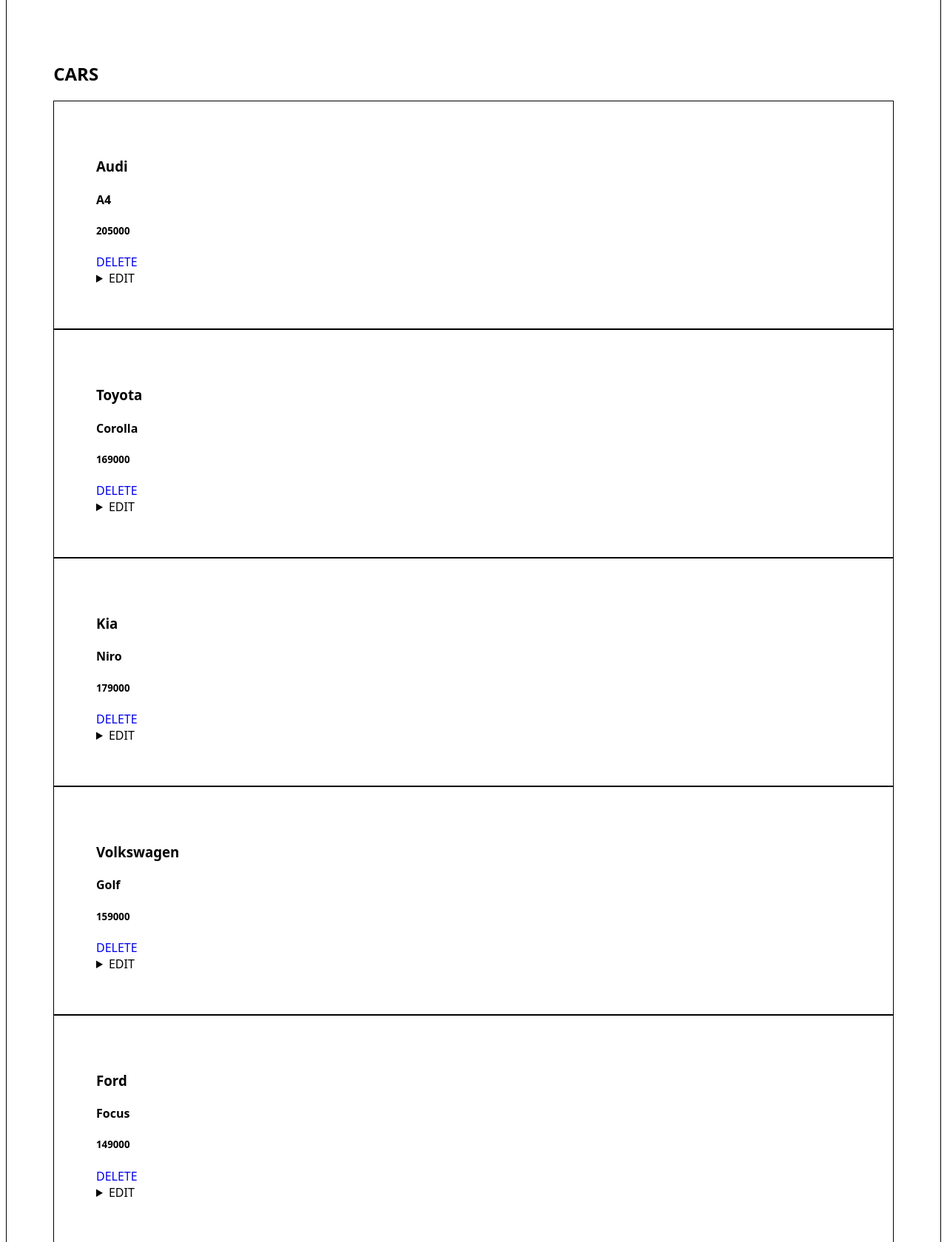
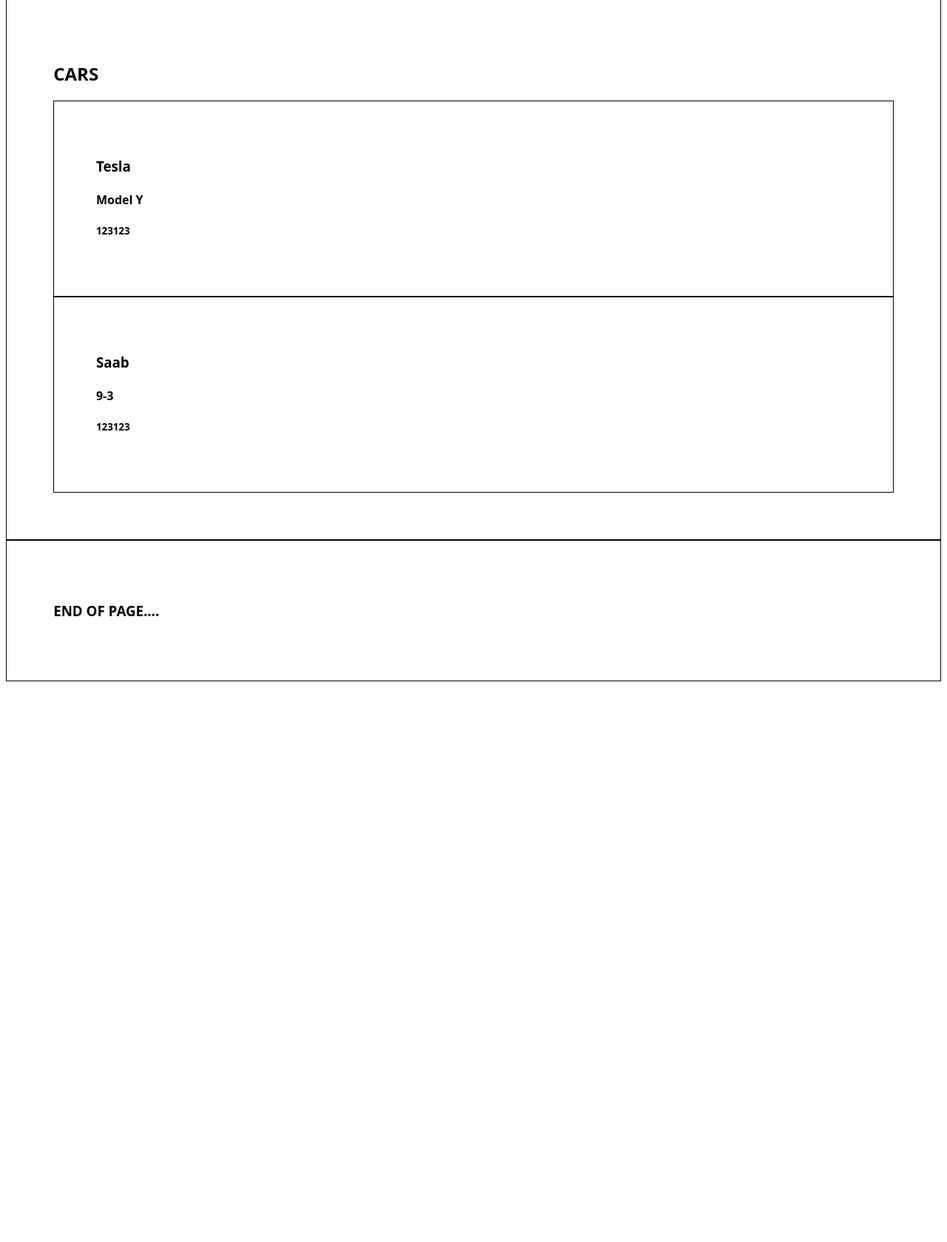
Before and after one commit to mrPefr/php-router-cars-2026, a PHP site: page /cars in a window 1280 px wide. Shown: the part 275-1954 px from the top of the page at 74% size. After the commit the page ends 1196 px from the top, so only its background shows below. Run offline with PHP 8.4, Linux system fonts and the light colour scheme.

Commit message:
fixat ownerStuff

```diff
--- a/assets/client.js
+++ b/assets/client.js
@@ -3,6 +3,6 @@ function hideErrorSection(){
 
     setTimeout(()=>{
         document.querySelector(".messages").classList.add("hidden");
-    },3000);
+    },6000);
 
 }
--- a/auth.php
+++ b/auth.php
@@ -26,7 +26,6 @@ class Auth{
 
         if(empty($users[$user['email']])){
             throw new Exception("Bad Credentials");
-
         }
 
         $dbUser = $users[$user['email']];
@@ -35,8 +34,9 @@ class Auth{
             throw new Exception("Bad Credentials pw");
 
         // Fixa session
-        $_SESSION["userid"] = $dbUser['id'];
+        $_SESSION["userId"] = $dbUser['id'];
         $_SESSION["email"] = $dbUser['email'];
+        $_SESSION["role"] = $dbUser['role'];
 
         return "Login Succes";
 
@@ -45,6 +45,16 @@ class Auth{
     }
     public static function logout(){}
 
+    public static function checkAuth(){
+
+        if(!empty($_SESSION['userId'])){
+            return true;
+        }
+
+        return false;
+
+    }
+
 
 
 }
--- a/cars.json
+++ b/cars.json
@@ -1,68 +1,16 @@
 [
     {
-        "id": "id_3",
-        "brand": "Audi",
-        "model": "A4",
-        "price": "205000"
+        "brand": "Tesla",
+        "model": "Model Y",
+        "price": "123123",
+        "id": "16ab3bd7469807",
+        "userId": "16ab377f6b1f9b"
     },
     {
-        "id": "id_4",
-        "brand": "Toyota",
-        "model": "Corolla",
-        "price": 169000
-    },
-    {
-        "id": "id_5",
-        "brand": "Kia",
-        "model": "Niro",
-        "price": 179000
-    },
-    {
-        "id": "id_6",
-        "brand": "Volkswagen",
-        "model": "Golf",
-        "price": 159000
-    },
-    {
-        "id": "id_7",
-        "brand": "Ford",
-        "model": "Focus",
-        "price": 149000
-    },
-    {
-        "id": "id_8",
-        "brand": "Mercedes-Benz",
-        "model": "C200",
-        "price": 239000
-    },
-    {
-        "id": "id_9",
-        "brand": "Hyundai",
-        "model": "Ioniq",
-        "price": 159000
-    },
-    {
-        "id": "id_10",
-        "brand": "Skoda",
-        "model": "Octavia",
-        "price": 179000
-    },
-    {
-        "id": "16aaa4454803a8",
-        "brand": "Mercedes",
-        "model": "E240",
-        "price": "123123"
-    },
-    {
-        "id": "16aaa44ba77d5b",
-        "brand": "Tesla",
-        "model": "Model S",
-        "price": "1000000"
-    },
-    {
-        "brand": "SAAB",
-        "model": "900",
+        "brand": "Saab",
+        "model": "9-3",
         "price": "123123",
-        "id": "16aabd681e8173"
+        "id": "16ab3bd8dde674",
+        "userId": "16ab0f3b8c856c"
     }
 ]
--- a/cars_model.php
+++ b/cars_model.php
@@ -22,6 +22,16 @@ class Cars
     {
         $cars = self::getCars();
 
+
+        $delCar = array_find($cars, function($c) use($id){
+            return $c['id'] == $id;
+        });
+
+
+        if(($_SESSION['userId'] != $delCar['userId']) && $_SESSION["role"]!= "admin")
+            throw new Exception("not your car");
+
+
         // Manuell filtrering
         $filteredCars = [];
 
@@ -34,6 +44,7 @@ class Cars
     public static function createCar($data){
         $cars = self::getCars();
         $data['id'] = uniqid(true);
+        $data['userId'] = $_SESSION['userId'];
         array_push($cars, $data);
         self::saveCars($cars);
 
@@ -44,6 +55,15 @@ class Cars
         if(empty($data['id'])) return "no_id";
 
         $id = $data['id'];
+
+        $delCar = array_find($cars, function($c) use($id){
+            return $c['id'] == $id;
+        });
+        if(($_SESSION['userId'] != $delCar['userId']) && $_SESSION["role"]!= "admin")
+            throw new Exception("not your car");
+
+
+
         $index = -1;
         foreach($cars as $key=>$car){
             if($car['id'] == $id) $index = $key;
--- a/html/cars.php
+++ b/html/cars.php
@@ -14,6 +14,13 @@ $cars = Cars::getCars();
         <h3><?= htmlspecialchars($brand); ?></h3>
         <h4><?= htmlspecialchars($model) ?></h4>
         <h5><?= htmlspecialchars($price) ?></h5>
+
+
+        <?php
+            if(isset($_SESSION['userId']) && ($_SESSION["role"]== "admin" || $_SESSION['userId']==$userId )){
+
+
+        ?>
         <a href="/deletecar/<?= $id ?>">DELETE</a>
         <details>
             <summary>EDIT</summary>
@@ -29,6 +36,9 @@ $cars = Cars::getCars();
 
             </div>
         </details>
+        <?php
+            } // End if
+        ?>
     </div>
 
 
--- a/users.json
+++ b/users.json
@@ -12,7 +12,7 @@
         "id": "16ab0f3b8c856c"
     },
     "lars@lars.se": {
-        "role": "user",
+        "role": "admin",
         "email": "lars@lars.se",
         "password": "$2y$12$JIY3lx4Vf7ZyfJwQR1UO\/.uzY43nq0BqDE3R3VNtkNTcnweyT7G9S",
         "id": "16ab377f6b1f9b"
```
Also changed, not shown: index.php (+45 -26 lines).
